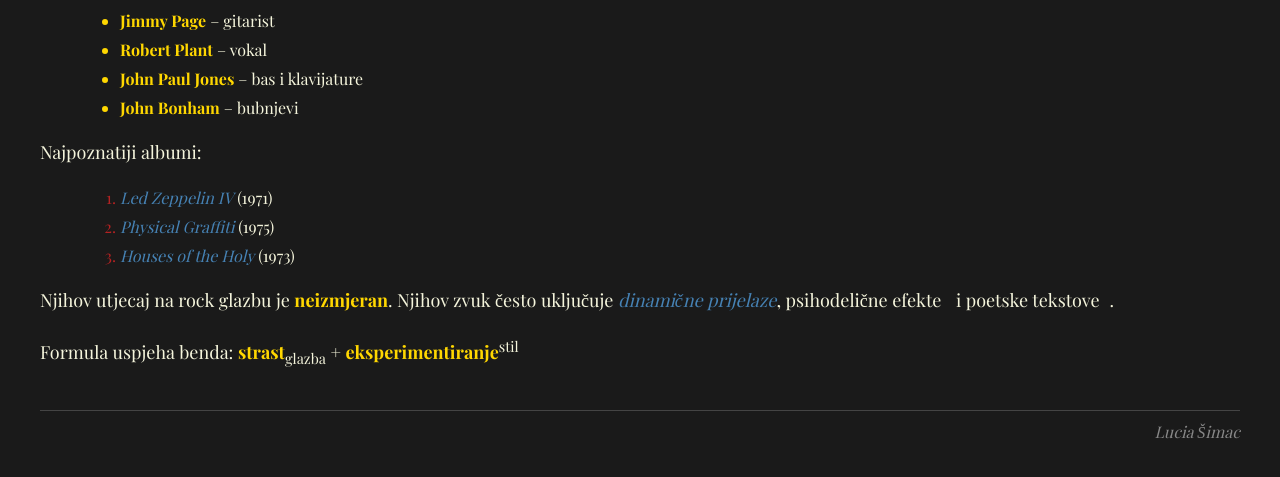
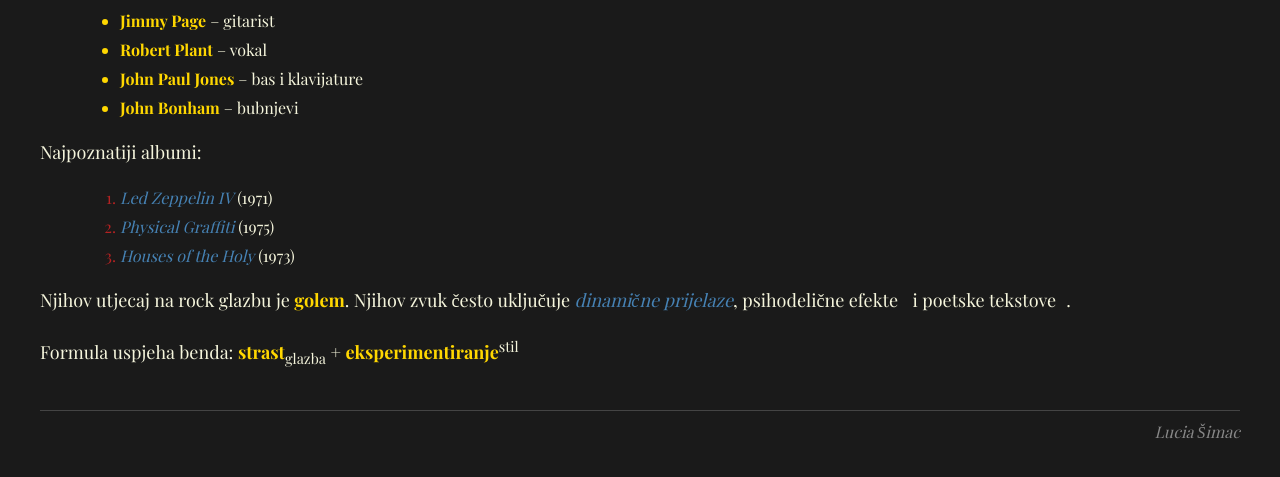
Before and after one commit to LuciaSimac/MMK, a plain HTML site: page index.html in a window 1280 px wide. Shown: the part 223-700 px from the top of the page. Drawn offline with nearby package versions, Linux system fonts and the light colour scheme.

Commit message:
Update index.html

```diff
--- a/index.html
+++ b/index.html
@@ -127,7 +127,7 @@
     </p>
 
     <p>
-        Njihov utjecaj na rock glazbu je <strong>neizmjeran</strong>. Njihov zvuk često uključuje <em>dinamične prijelaze</em>, <span>psihodelične efekte</span> i <span>poetske tekstove</span>.
+        Njihov utjecaj na rock glazbu je <strong>golem</strong>. Njihov zvuk često uključuje <em>dinamične prijelaze</em>, <span>psihodelične efekte</span> i <span>poetske tekstove</span>.
     </p>
 
     <p>
@@ -139,4 +139,5 @@
     </div>
 
 </body>
+
 </html>
```
